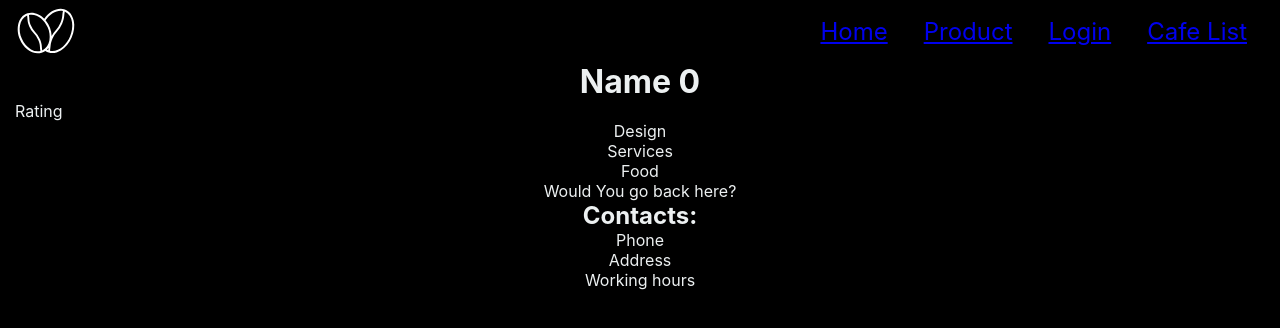
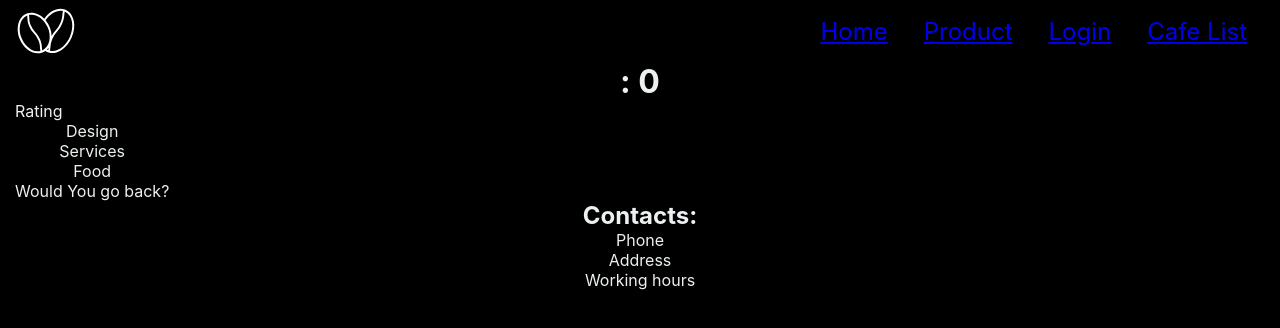
Before and after one commit to Khaanh/MyGastroTrip, a React (Create React App) app: page /app/cafeList/0 in a window 1280 px wide. Shown: the top 328 px of the page. Built offline with nearby package versions, Linux system fonts and the light colour scheme.

Commit message:
feat: get params and add new structur

```diff
--- a/src/App.js
+++ b/src/App.js
@@ -128,6 +128,7 @@ export default App;
 // TODO: List of cafe in different country
 // TODO: List of landmarks
 // TODO: Shared budget with friends
+
 // TODO: ListOfCards component: Every 3-5 sec change pic.
 // TODO: Img optimization
 // TODO: Add Countries also
--- a/src/components/CafeDetails.jsx
+++ b/src/components/CafeDetails.jsx
@@ -1,19 +1,30 @@
-import { useParams } from "react-router-dom";
+import { useParams, useSearchParams } from "react-router-dom";
 import styles from "./CafeDetails.module.css";
 
 export default function CafeDetails() {
 	const { id } = useParams();
+	const [searchParam, setSearchParam] = useSearchParams();
+	const title = searchParam.get("title");
+	const desc = searchParam.get("desc");
+
 	return (
 		<main>
-			<h1>Name {id}</h1>
+			<h1 className={styles.title}>
+				{title} : {id}
+			</h1>
+			<div className={styles.intro}>
+				<div>
+					<p>{desc}</p>
+				</div>
 				<div>
 					<p>Rating</p>
 					<ul>
 						<li>Design</li>
 						<li>Services</li>
 						<li>Food</li>
-					<li>Would You go back here?</li>
+						<li>Would You go back?</li>
 					</ul>
+				</div>
 			</div>
 			<div>
 				<h2>Contacts:</h2>
--- a/src/components/CafeDetails.module.css
+++ b/src/components/CafeDetails.module.css
@@ -0,0 +1,3 @@
+.intro {
+	display: flex;
+}
--- a/src/components/CafeItem.jsx
+++ b/src/components/CafeItem.jsx
@@ -8,7 +8,7 @@ export default function CafeItem({ cafe }) {
 
 	return (
 		<Link
-			to={`${id}`}
+			to={`${id}?title=${title}&desc=${desc}`}
 			className={`${
 				visited ? styles.Item : `${styles.Item + " " + styles.NotVisited}`
 			}`}
```
Lines whose indentation alone changed are shown as unchanged.
